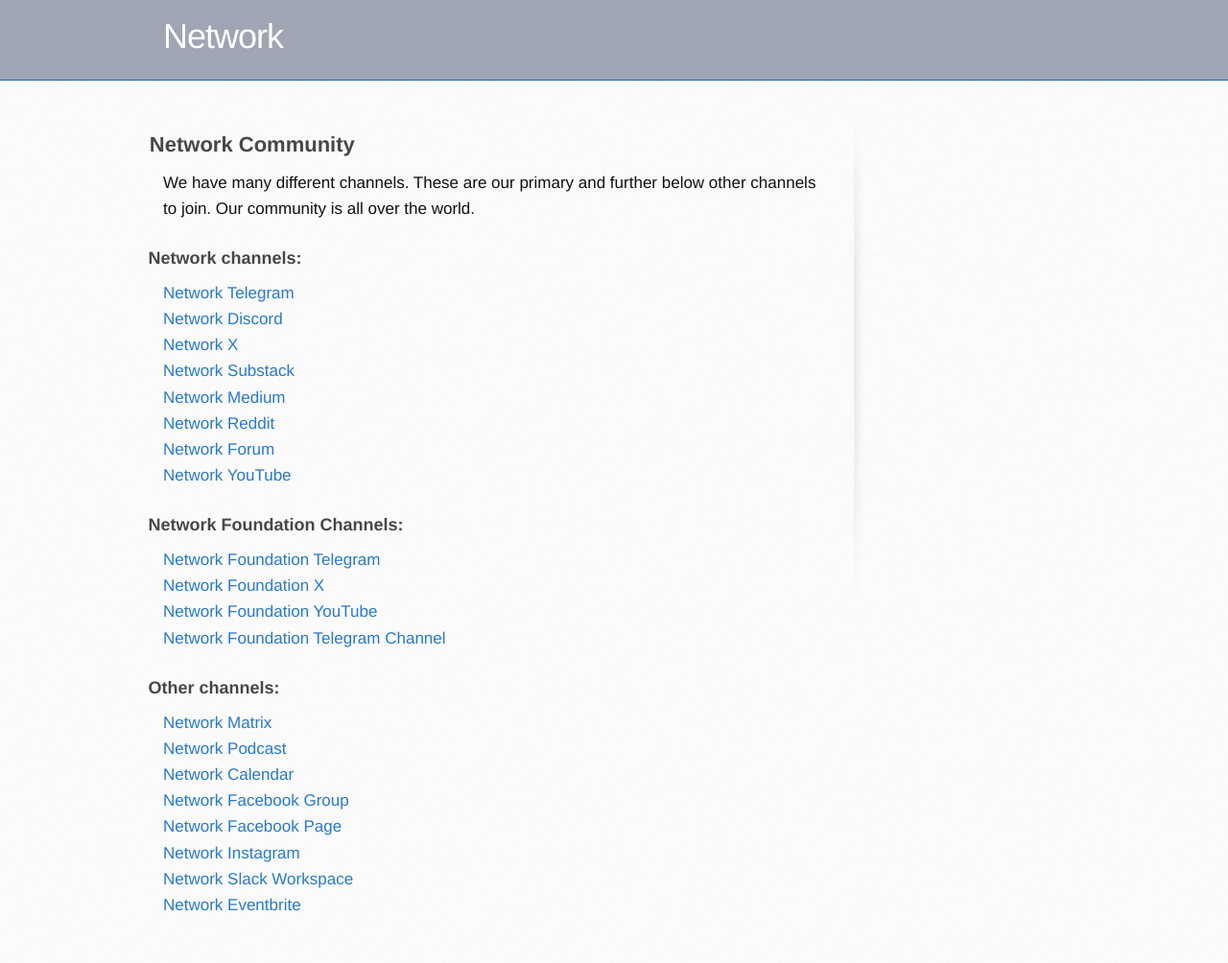
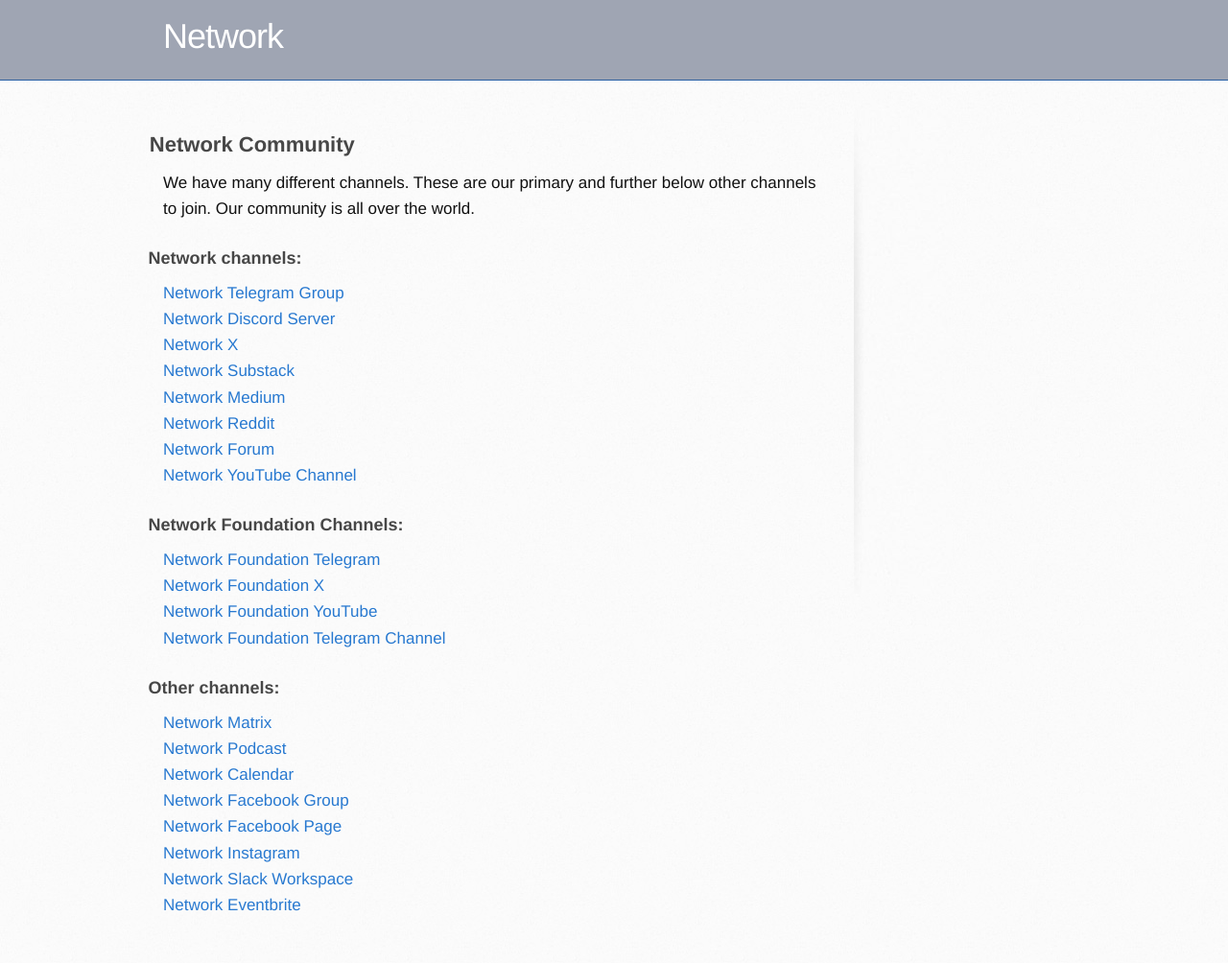
Before and after one commit to networkf/network.github.io, a Jekyll site: the page built from community.md, in a window 1280 px wide. Shown: the whole page at 96% size. Built offline with Jekyll 4.4.1, drawn with Linux system fonts in a browser that asks for light colours; some web fonts are replaced; our own code applies the rules of GitHub Pages for plain Markdown files; the repository's description, which GitHub fills in, is left out.

Commit message:
Update community.md

```diff
--- a/community.md
+++ b/community.md
@@ -9,9 +9,9 @@ layout: default
 We have many different channels. These are our primary and further below other channels to join. Our community is all over the world.
 
 ### Network channels:
-<a href="https://t.me/networkx" target="_blank">Network Telegram</a>
+<a href="https://t.me/networkx" target="_blank">Network Telegram Group</a>
 <br>
-<a href="https://discord.gg/sCtK6YK" target="_blank">Network Discord</a>
+<a href="https://discord.gg/sCtK6YK" target="_blank">Network Discord Server</a>
 <br>
 <a href="https://x.com/netxork" target="_blank">Network X</a>
 <br>
@@ -21,9 +21,9 @@ We have many different channels. These are our primary and further below other c
 <br>
 <a href="https://reddit.com/r/netxork" target="_blank">Network Reddit</a>
 <br>
-<a href="https://forum.network.foundation" target="_blank">Network Forum</a>
+<a href="https://network.flarum.cloud" target="_blank">Network Forum</a>
 <br>
-<a href="https://www.youtube.com/@netxork" target="_blank">Network YouTube</a>
+<a href="https://www.youtube.com/@netxork" target="_blank">Network YouTube Channel</a>
 <br>
 
 ### Network Foundation Channels:
```
